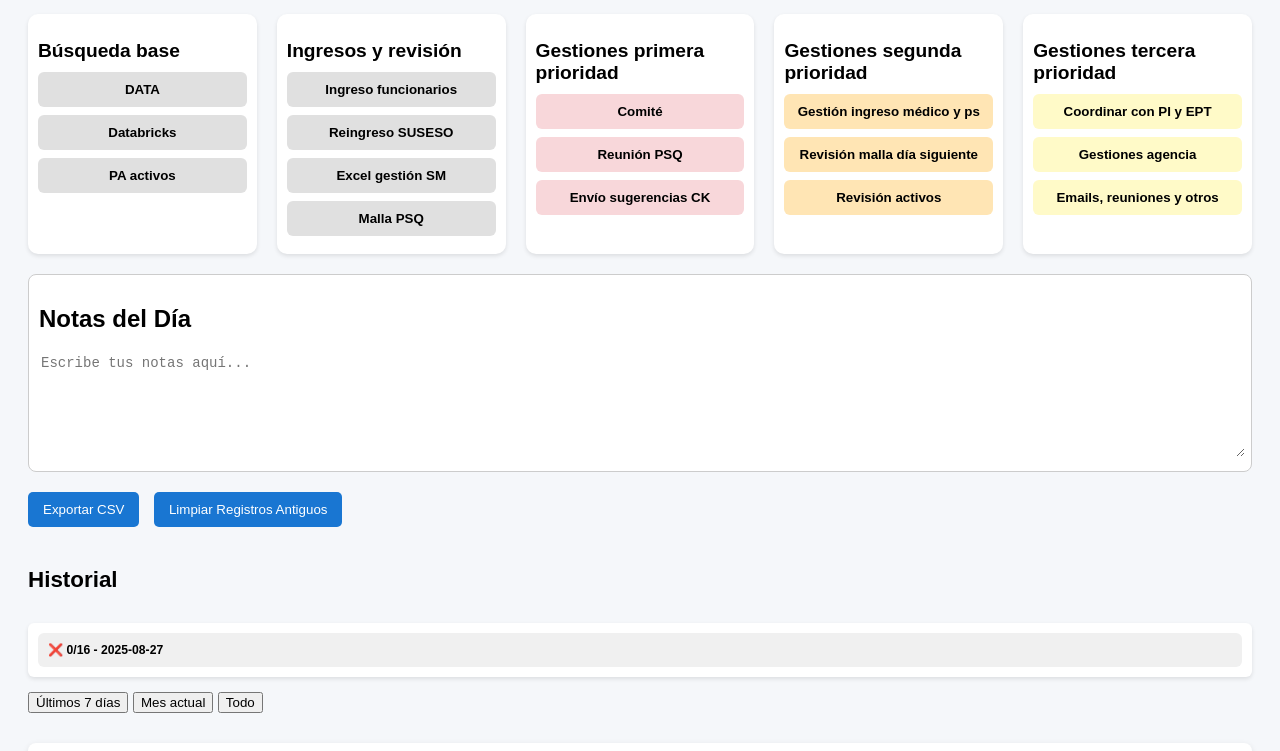
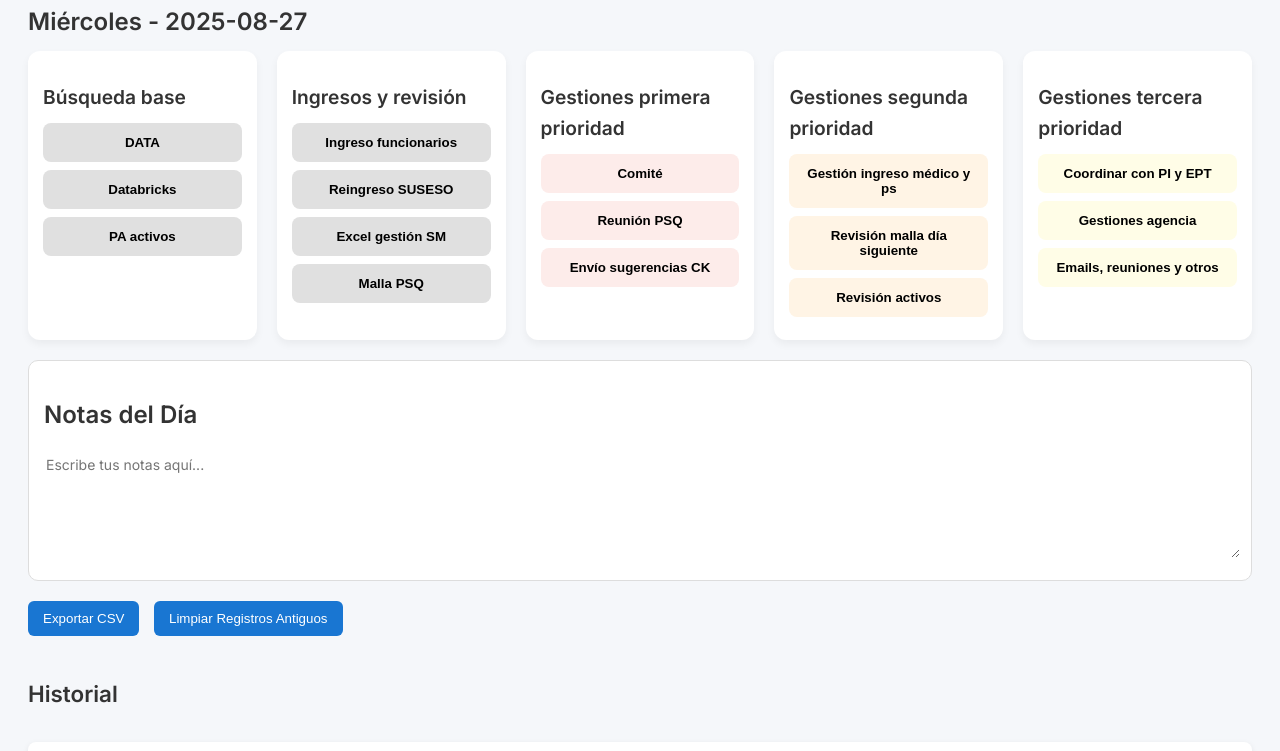
Before and after one commit to agrandonb/agenda-tareas, a plain HTML site: page index.html in a window 1280 px wide. Shown: the part 120-871 px from the top of the page. Drawn offline with nearby package versions, Linux system fonts and the light colour scheme.

Commit message:
Update estilos.css
mejora diseño

```diff
--- a/estilos.css
+++ b/estilos.css
@@ -1,96 +1,132 @@
+/* Fuente moderna y variables de color */
+@import url('https://fonts.googleapis.com/css2?family=Inter:wght@400;600&display=swap');
+
+:root {
+  --color-texto: #333;
+  --color-fondo: #f5f7fa;
+  --color-primario: #1976d2;
+  --color-verde: #c8e6c9;
+  --color-verde-texto: #2e7d32;
+  --rojo-pastel: #fdecea;
+  --naranjo-pastel: #fff4e5;
+  --amarillo-pastel: #fffde7;
+}
+
 body {
-  font-family: Arial, sans-serif;
+  font-family: 'Inter', sans-serif;
   padding: 20px;
-  background-color: #f5f7fa;
+  background-color: var(--color-fondo);
+  color: var(--color-texto);
+  line-height: 1.6;
 }
+
 h1 {
-  font-size: 2em;
-  margin-bottom: 10px;
+  font-size: 2.2em;
+  margin-bottom: 15px;
+  font-weight: 600;
 }
+
 .dia-semana {
   font-size: 1.5em;
   margin: 10px 0;
+  font-weight: 600;
 }
+
 .contenedor {
   display: grid;
   grid-template-columns: repeat(5, 1fr);
   gap: 20px;
   margin-bottom: 20px;
 }
+
 .caja {
   background-color: #fff;
-  border-radius: 10px;
-  padding: 10px;
-  box-shadow: 0 2px 4px rgba(0,0,0,0.1);
+  border-radius: 12px;
+  padding: 15px;
+  box-shadow: 0 4px 8px rgba(0,0,0,0.05);
+  transition: transform 0.2s, box-shadow 0.2s;
 }
+.caja:hover {
+  transform: translateY(-2px);
+  box-shadow: 0 8px 16px rgba(0,0,0,0.1);
+}
+
 .caja h2 {
   font-size: 1.2em;
   margin-bottom: 10px;
+  font-weight: 600;
 }
+
+/* Botones de tareas */
 .task-button {
   display: block;
   width: 100%;
   margin-bottom: 8px;
-  padding: 10px;
+  padding: 12px;
   border: none;
-  border-radius: 6px;
+  border-radius: 8px;
   background-color: #e0e0e0;
   cursor: pointer;
-  font-weight: bold;
-  transition: background-color 0.3s;
+  font-weight: 600;
+  transition: background-color 0.3s, transform 0.2s;
+}
+.task-button:hover {
+  background-color: #d5d5d5;
+  transform: scale(1.03);
 }
 .completed {
-  background-color: #a5d6a7 !important;
+  background-color: var(--color-verde) !important;
+  color: var(--color-verde-texto);
 }
+
+/* Colores pastel mejorados */
 .rojo-pastel {
-  background-color: #f8d7da;
+  background-color: var(--rojo-pastel);
 }
 .naranjo-pastel {
-  background-color: #ffe5b4;
+  background-color: var(--naranjo-pastel);
 }
 .amarillo-pastel {
-  background-color: #fffac8;
+  background-color: var(--amarillo-pastel);
 }
+
+/* Botones de opciones */
 .botones-opciones {
   margin: 20px 0;
 }
 .botones-opciones button {
   margin-right: 10px;
   padding: 10px 15px;
-  background-color: #1976d2;
+  background: var(--color-primario);
   color: white;
   border: none;
-  border-radius: 5px;
+  border-radius: 6px;
   cursor: pointer;
+  transition: background 0.3s, transform 0.2s;
 }
+.botones-opciones button:hover {
+  background: #125a9c;
+  transform: scale(1.05);
+}
+
+/* Historial */
 .historial-container {
   margin-top: 30px;
 }
 .historial-dia {
   margin-bottom: 15px;
   background-color: #ffffff;
-  padding: 10px;
-  border-radius: 6px;
-  box-shadow: 0 2px 4px rgba(0,0,0,0.1);
-  font-size: 0.65rem; /* letra más pequeña para mejor legibilidad */
+  padding: 12px;
+  border-radius: 8px;
+  box-shadow: 0 2px 6px rgba(0,0,0,0.08);
+  font-size: 0.8rem;
+  transition: transform 0.2s;
 }
-.caja-notas {
-  grid-column: span 5;
-  background-color: #ffffff;
-  border: 1px solid #ccc;
-  border-radius: 8px;
-  padding: 10px;
-  margin-top: 20px;
+.historial-dia:hover {
+  transform: translateX(2px);
 }
-.caja-notas textarea {
-  width: 100%;
-  height: 100px;
-  font-size: 14px;
-  border: none;
-  outline: none;
-  resize: vertical;
-}
-/* Estilo para historial con encabezado clickeable */
+
+/* Historial encabezado clickeable */
 .historial-dia h3 {
   margin: 0;
   padding: 10px;
@@ -102,45 +138,72 @@ h1 {
 .historial-dia h3:hover {
   background-color: #e0e0e0;
 }
+
 /* Lista de detalles de tareas */
 .historial-dia ul {
   margin: 10px 0 0;
   padding-left: 20px;
   list-style-type: disc;
-  display: none; /* por defecto oculto */
+  max-height: 0;
+  overflow: hidden;
+  transition: max-height 0.3s ease;
 }
-/* Mostrar lista cuando está expandida (se maneja por JS) */
 .historial-dia ul.mostrar {
-  display: block;
+  max-height: 500px;
 }
-/* Estilo para gráfico semanal */
+
+/* Caja de notas */
+.caja-notas {
+  grid-column: span 5;
+  background-color: #ffffff;
+  border: 1px solid #ddd;
+  border-radius: 10px;
+  padding: 15px;
+  margin-top: 20px;
+}
+.caja-notas textarea {
+  width: 100%;
+  height: 100px;
+  font-size: 14px;
+  border: none;
+  outline: none;
+  resize: vertical;
+  font-family: inherit;
+}
+
+/* Estilo gráfico semanal */
 #graficoSemanal {
   margin-top: 30px;
   max-width: 100%;
   background-color: #ffffff;
   padding: 20px;
-  border-radius: 8px;
+  border-radius: 10px;
   box-shadow: 0 2px 6px rgba(0, 0, 0, 0.1);
 }
+
+/* Espaciado entre días de historial */
 .historial-dia + .historial-dia {
   margin-top: 20px;
 }
-/* Título principal del historial */
+
+/* Título historial */
 .titulo-historial {
   font-size: 1.4rem;
-  font-weight: bold;
+  font-weight: 600;
   margin-top: 40px;
-  margin-bottom: 10px;
+  margin-bottom: 15px;
   text-align: left;
 }
 
-/* Responsive para móvil */
+/* Responsive */
 @media (max-width: 600px) {
   .contenedor {
     grid-template-columns: 1fr;
+    gap: 15px;
   }
-  /* No modificamos .caja-notas para mantener su tamaño original */
-  .historial-dia {
-    font-size: 0.75rem;
+  .caja {
+    padding: 15px;
   }
+  .historial-dia { font-size: 0.85rem; }
+  .task-button { padding: 12px; font-size: 0.9rem; }
 }
```
